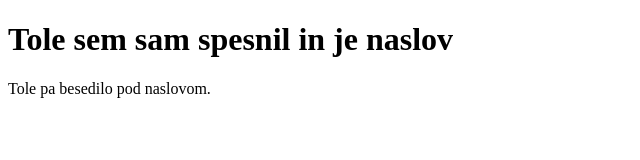
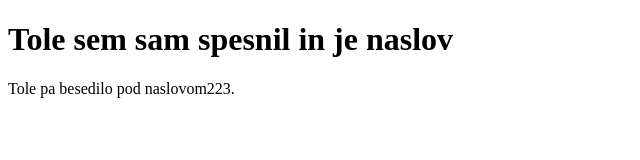
Before and after one commit to matejmeglic/JS_homework_1, a plain HTML site: page JS_homework_1/index.html in a window 1280 px wide. Shown: the full height of the page, 0-640 px from the left. Drawn offline with Linux system fonts and the light colour scheme.

Commit message:
second try from VSCode

```diff
--- a/JS_homework_1/index.html
+++ b/JS_homework_1/index.html
@@ -3,7 +3,7 @@
 <body>
 
 <h1>Tole sem sam spesnil in je naslov</h1>
-<p>Tole pa besedilo pod naslovom.</p>
+<p>Tole pa besedilo pod naslovom223.</p>
 
 </body>
 </html>
```
